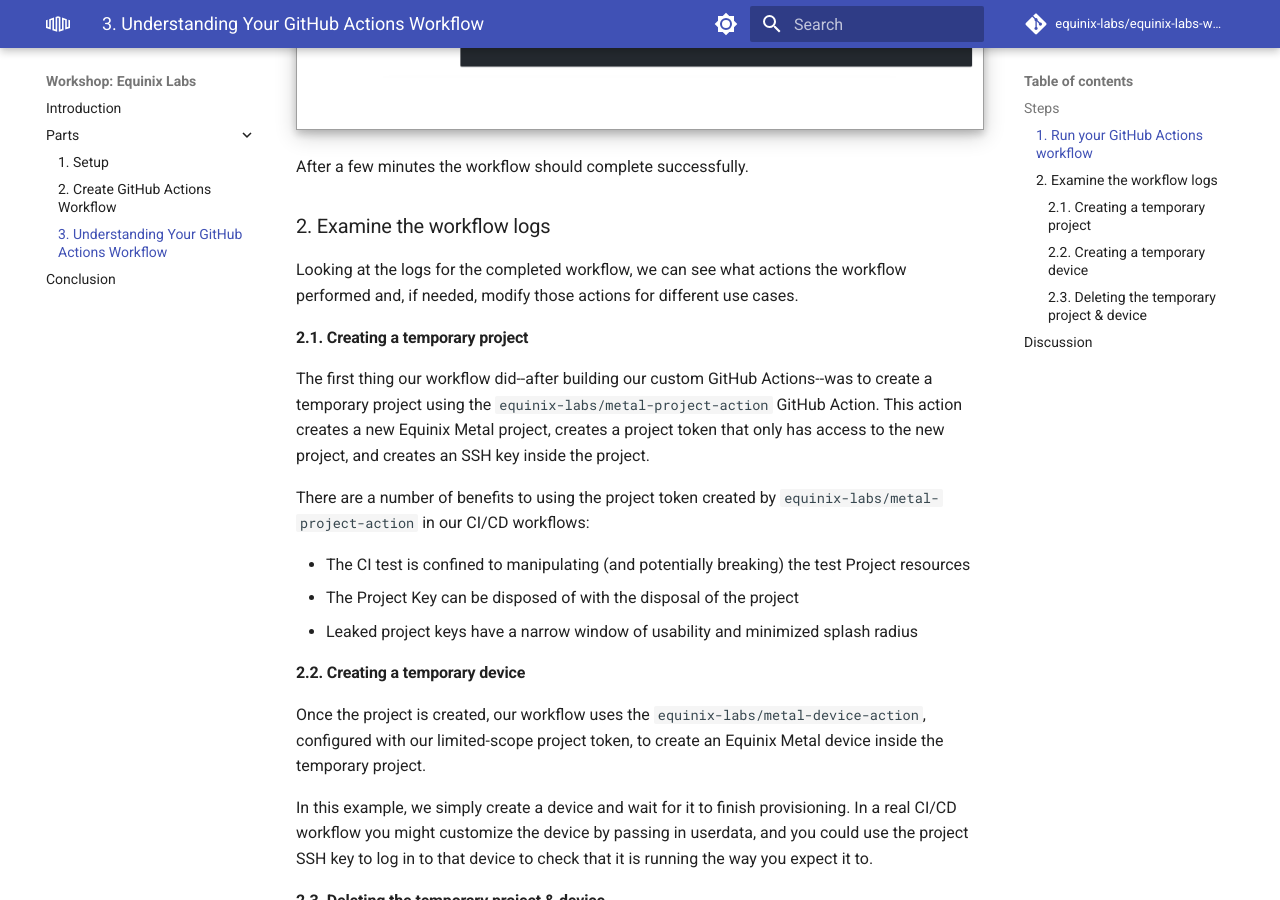
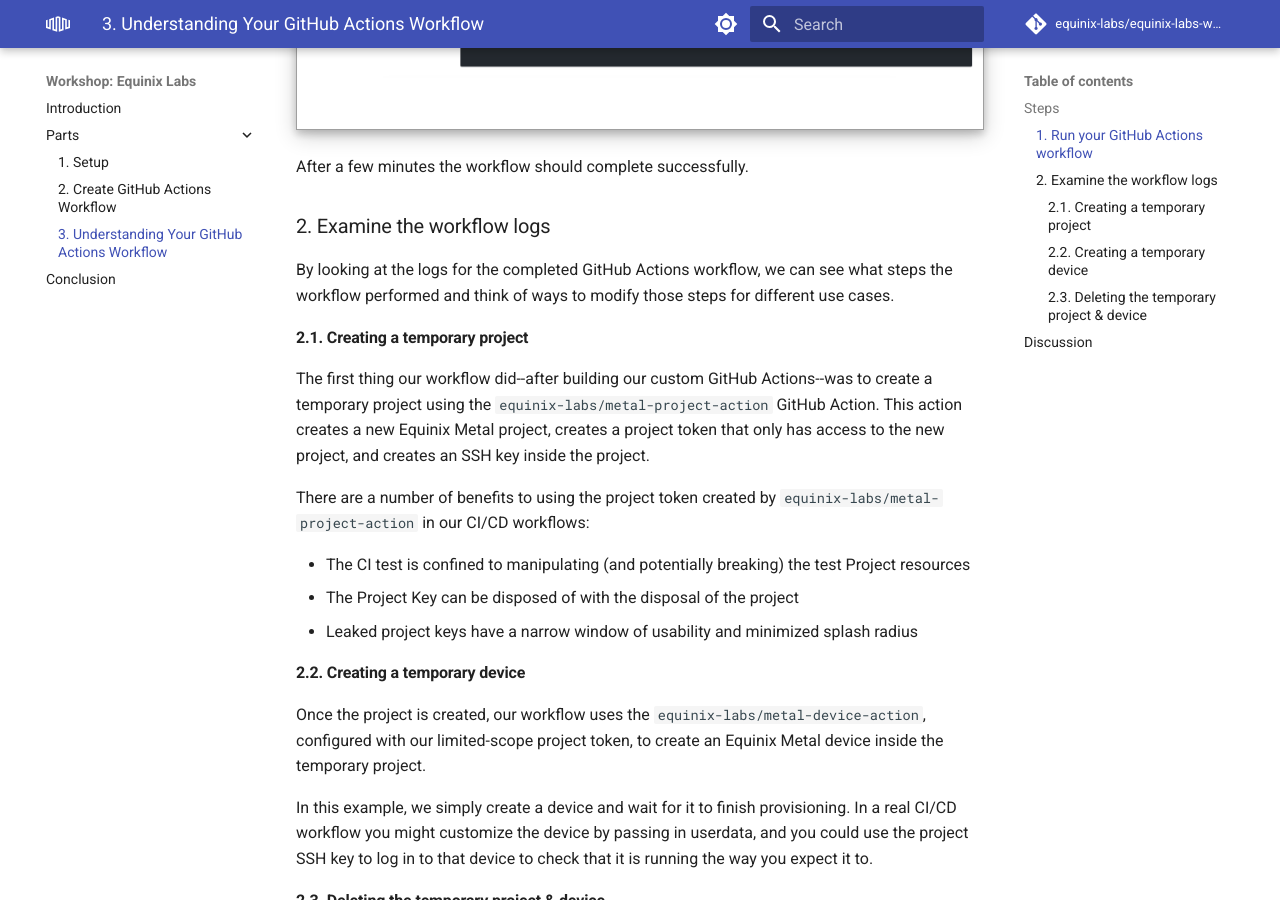
Before and after one commit to equinix-labs/metal-github-actions-workshop, an MkDocs documentation site: the page built from docs/parts/part3.md, in a window 1280 px wide and 900 px high, scrolled down 2872 px. Built offline with MkDocs 1.6.1 and Material for MkDocs 9.7.7, drawn with Linux system fonts in a browser that asks for light colours; comment, search, counter and statistics services are not loaded.

Commit message:
Update part 3 to avoid saying that you can edit a workflow by looking at the logs

```diff
--- a/docs/parts/part3.md
+++ b/docs/parts/part3.md
@@ -31,8 +31,7 @@
 
 ### 2. Examine the workflow logs
 
-Looking at the logs for the completed workflow, we can see what actions the workflow performed and, if needed, modify those actions for different use cases.
-
+By looking at the logs for the completed GitHub Actions workflow, we can see what steps the workflow performed and think of ways to modify those steps for different use cases.
 
 #### 2.1. Creating a temporary project
 
```
